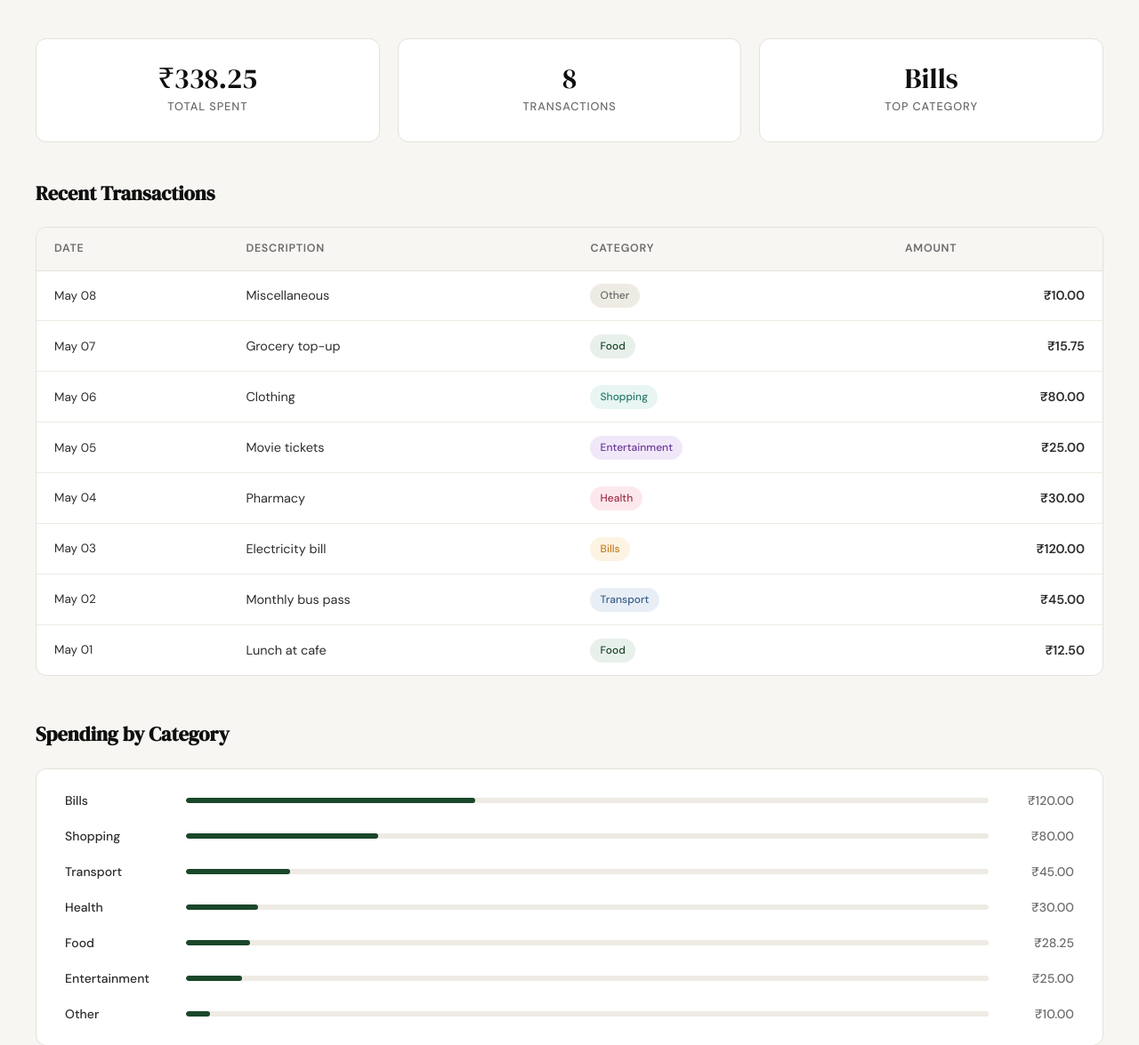
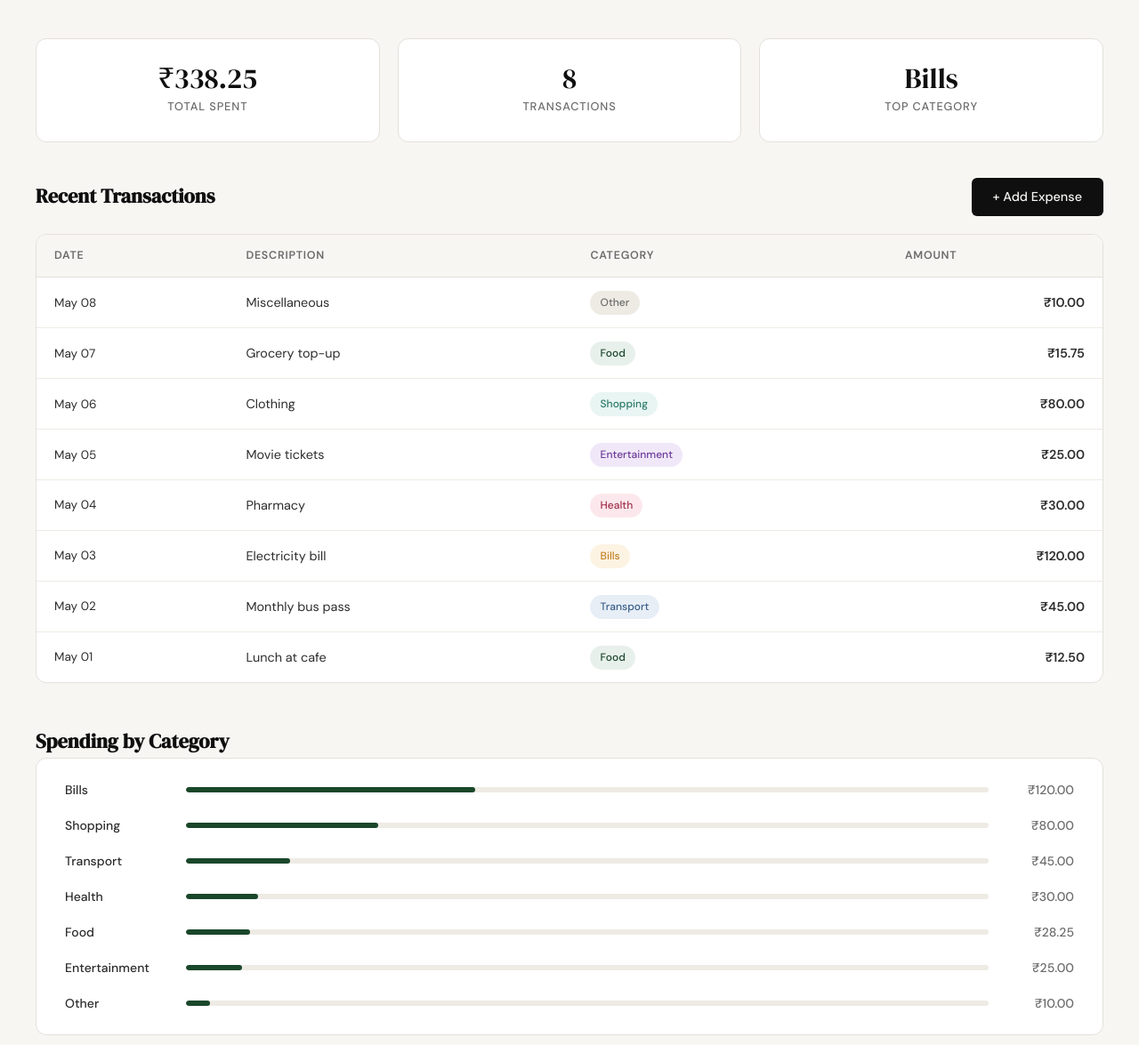
Before and after one commit to 100ArojitDas001/spendly, a Flask app: page /profile in a window 1280 px wide. Shown: the part 456-1631 px from the top of the page at 89% size. Run offline with Flask 3, Linux system fonts and the light colour scheme; the visitor is signed in with stand-in values (Sample User, id 1); data comes from the database, SQL or seed files in the repository; some libraries are stand-ins or nearby versions.

Commit message:
feat: add Add Expense button to profile page
Link the new /expenses/add route from the transactions section
header so users can reach the form without typing the URL manually.

Co-Authored-By: Claude Sonnet 4.6 <noreply@anthropic.com>

```diff
--- a/static/css/profile.css
+++ b/static/css/profile.css
@@ -113,11 +113,18 @@
     margin: 0 auto;
 }
 
+.section-title-row {
+    display: flex;
+    align-items: center;
+    justify-content: space-between;
+    margin-bottom: 1.25rem;
+}
+
 .section-title {
     font-family: var(--font-display);
     font-size: 1.4rem;
     color: var(--ink);
-    margin-bottom: 1.25rem;
+    margin-bottom: 0;
 }
 
 /* ------------------------------------------------------------------ */
--- a/templates/profile.html
+++ b/templates/profile.html
@@ -64,9 +64,12 @@
 <!-- ------------------------------------------------------------------ -->
 <section class="transactions-section">
     <div class="section-inner">
-        <h2 class="section-title">
-            {% if from_date and to_date %}Transactions{% else %}Recent Transactions{% endif %}
-        </h2>
+        <div class="section-title-row">
+            <h2 class="section-title">
+                {% if from_date and to_date %}Transactions{% else %}Recent Transactions{% endif %}
+            </h2>
+            <a href="{{ url_for('add_expense') }}" class="btn-primary">+ Add Expense</a>
+        </div>
         <div class="table-wrap">
             <table class="expense-table">
                 <thead>
```
